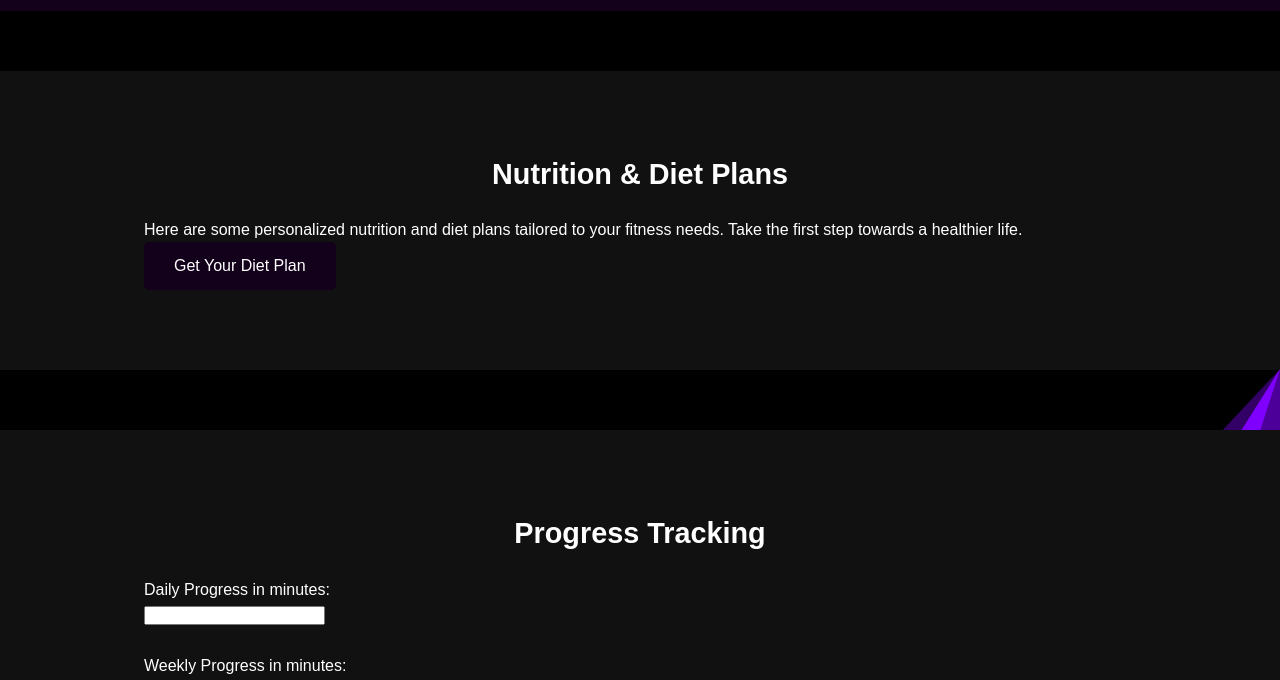
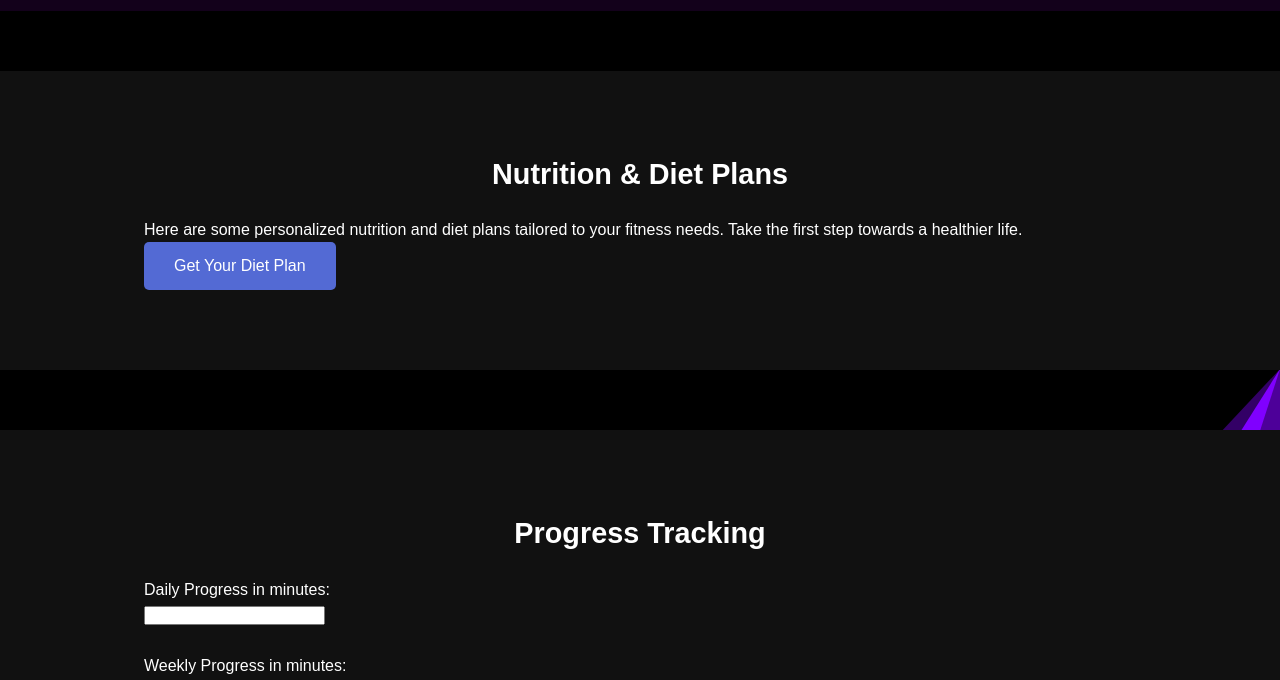
Before and after one commit to pranavsalim/calisthenics, a plain HTML site: page src/demand.html in a window 1280 px wide. Shown: the part 106-786 px from the top of the page. Drawn offline with nearby package versions, Linux system fonts and the light colour scheme.

Commit message:
Describe the changes made to demand.html

```diff
--- a/src/demand.html
+++ b/src/demand.html
@@ -83,7 +83,7 @@
 }
 
         button {
-            background-color: rgb(19, 1, 27); /* Dark Purple */
+            background-color: rgb(83, 106, 212); /* Dark Purple */
             color: #fff;
             padding: 15px 30px;
             border: none;
@@ -94,7 +94,7 @@
         }
 
         button:hover {
-            background-color: rgb(19, 1, 27); /* Slightly darker purple */
+            background-color:  rgb(83, 106, 212); /* Slightly darker purple */
         }
 
         /* Diet Plan Selection */
```
